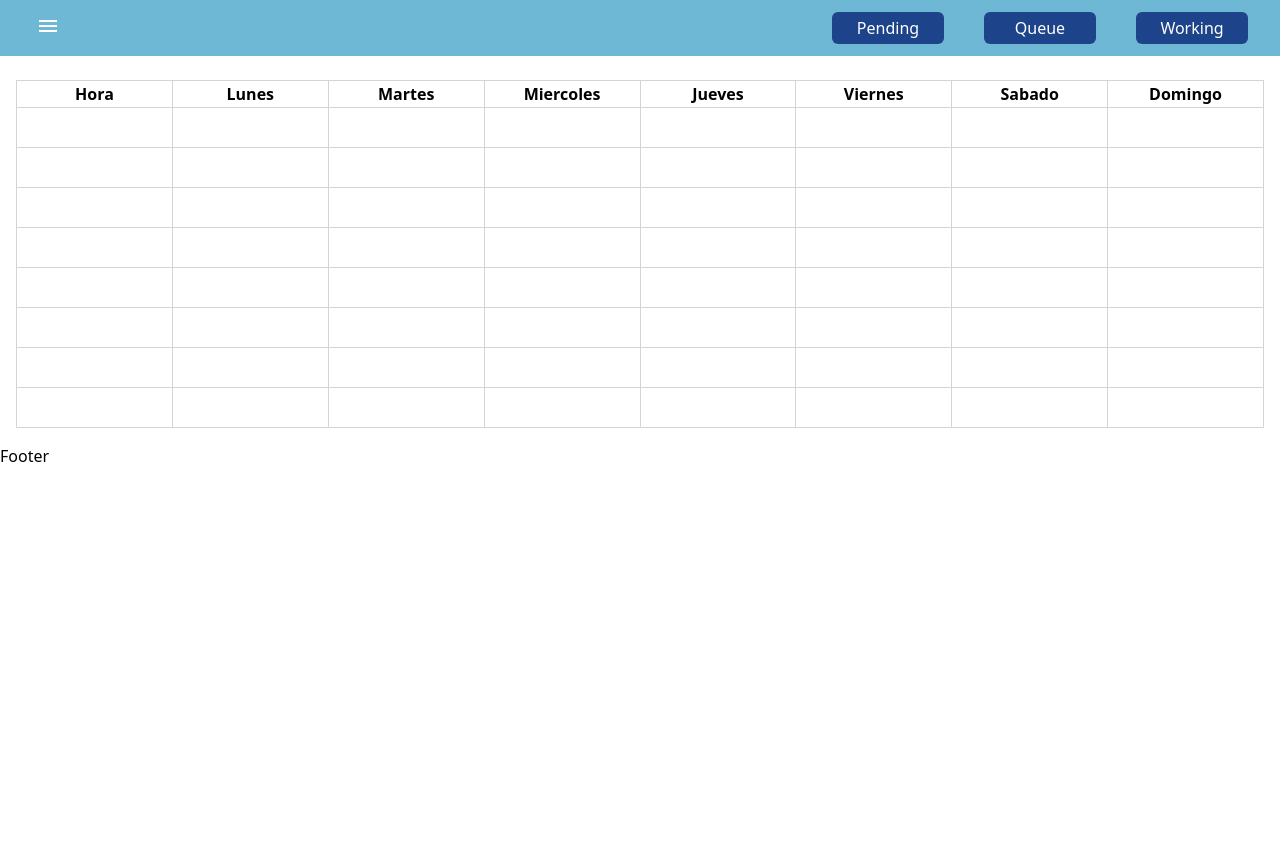
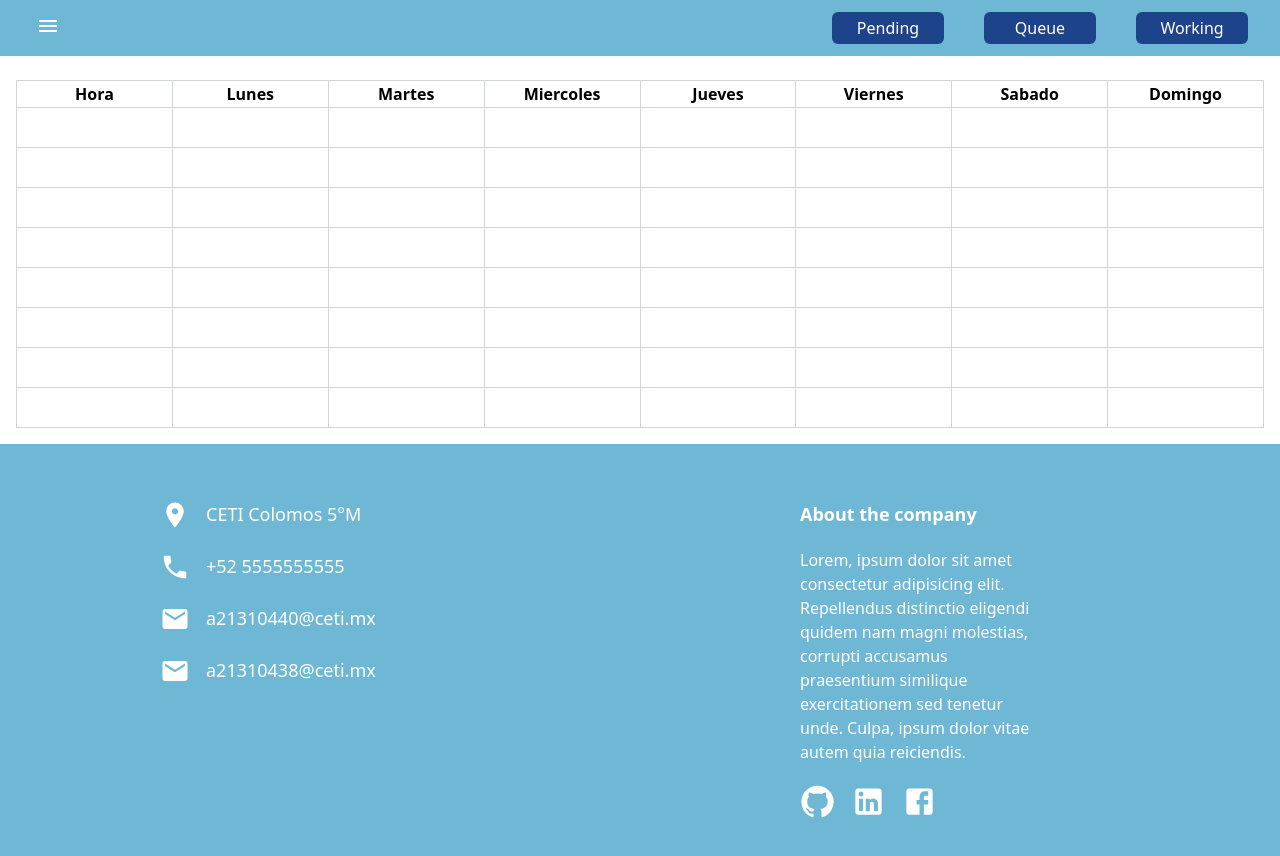
Before and after one commit to lcxavier02/TareaPlanner, a React (Vite) app: page / in a window 1280 px wide. Shown: the top 856 px of the page. Before the commit the page ends 800 px from the top, so only its background shows below. Built offline with nearby package versions, Linux system fonts and the light colour scheme.

Commit message:
Creating footer

```diff
--- a/src/components/Footer/Footer.jsx
+++ b/src/components/Footer/Footer.jsx
@@ -1,7 +1,50 @@
 import React from "react";
+import RoomIcon from "@mui/icons-material/Room";
+import PhoneIcon from "@mui/icons-material/Phone";
+import EmailIcon from "@mui/icons-material/Email";
+import GitHubIcon from "@mui/icons-material/GitHub";
+import LinkedInIcon from "@mui/icons-material/LinkedIn";
+import FacebookIcon from "@mui/icons-material/Facebook";
 
 function Footer() {
-  return <div>Footer</div>;
+  return (
+    <footer className="w-full bg-mainBlue h-auto flex flex-row justify-around content-center">
+      <div className="flex flex-col gap-5 content-center my-14 h-auto w-2/5 px-24">
+        <div className="flex gap-4 text-white text-lg h-8 content-center">
+          <RoomIcon sx={{ fontSize: 30 }} />
+          CETI Colomos 5°M
+        </div>
+        <div className="flex gap-4 text-white text-lg h-8 content-center">
+          <PhoneIcon sx={{ fontSize: 30 }} />
+          +52 5555555555
+        </div>
+        <div className="flex gap-4 text-white text-lg h-8 content-center">
+          <EmailIcon sx={{ fontSize: 30 }} />
+          a21310440@ceti.mx
+        </div>
+        <div className="flex gap-4 text-white text-lg h-8 content-center">
+          <EmailIcon sx={{ fontSize: 30 }} />
+          a21310438@ceti.mx
+        </div>
+      </div>
+      <div className="flex flex-col gap-5 content-center my-14 h-auto w-2/5 px-24">
+        <h1 className="text-white font-bold text-lg">About the company</h1>
+        <div className="pr-20">
+          <p className="text-white">
+            Lorem, ipsum dolor sit amet consectetur adipisicing elit.
+            Repellendus distinctio eligendi quidem nam magni molestias, corrupti
+            accusamus praesentium similique exercitationem sed tenetur unde.
+            Culpa, ipsum dolor vitae autem quia reiciendis.
+          </p>
+        </div>
+        <div className="flex gap-4">
+          <GitHubIcon sx={{ color: "#fff" }} fontSize="large" />
+          <LinkedInIcon sx={{ color: "#fff" }} fontSize="large" />
+          <FacebookIcon sx={{ color: "#fff" }} fontSize="large" />
+        </div>
+      </div>
+    </footer>
+  );
 }
 
 export default Footer;
```
